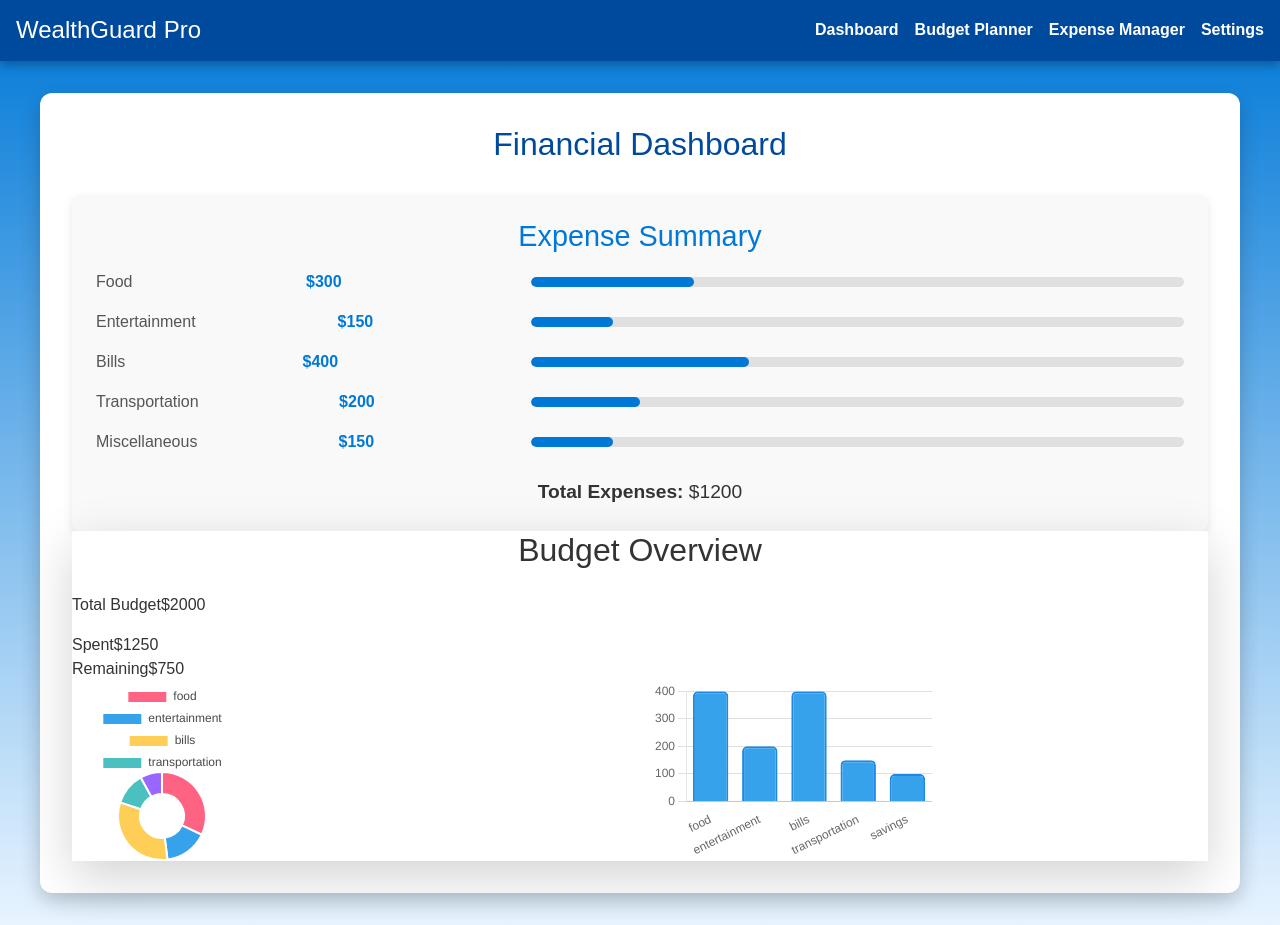
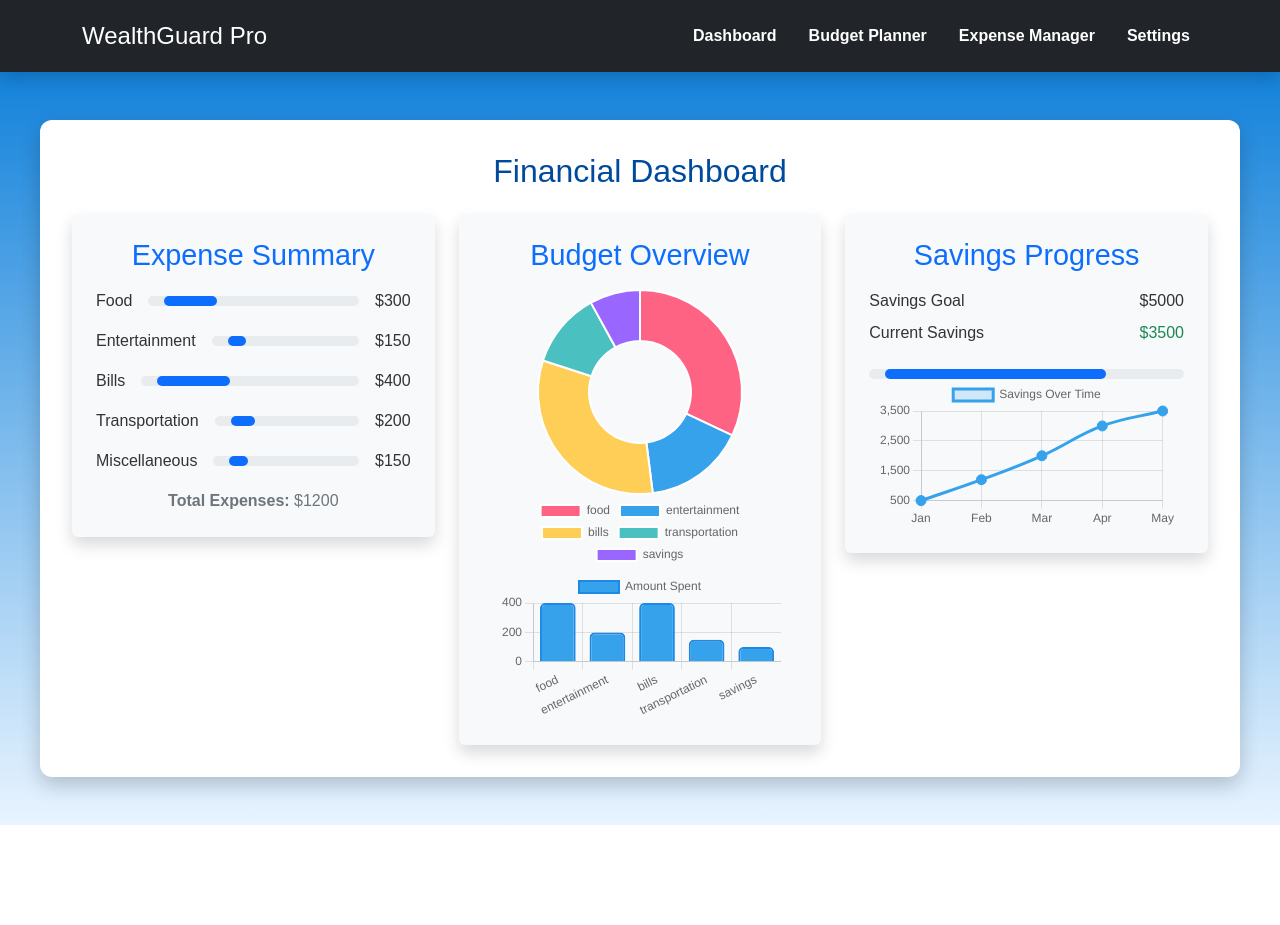
Before and after one commit to HayatDahraj11/React-Finance-Dashboard, a React (Vite) app: page /dashboard in a window 1280 px wide. After the commit the page ends 825 px from the top, so only its background shows below. Built offline with nearby package versions, Linux system fonts and the light colour scheme; no server answers; sample sign-in values are in the browser's storage.

Commit message:
SavingsProgress & Enahanced UI

```diff
--- a/src/pages/dashboard/Dashboard.jsx
+++ b/src/pages/dashboard/Dashboard.jsx
@@ -4,6 +4,7 @@ import { useAuth } from '../../contexts/AuthContext';
 import { ExpenseSummary } from '../../../web-project/src/features/analytics/components/ExpenseSummary.jsx';
 import '../../styles/dashboard.css';
 import BudgetOverview from '../../../web-project/src/features/analytics/components/BudgetOverview.jsx';
+import SavingsProgress from '../../../web-project/src/features/analytics/components/SavingsProgress.jsx';
 
 const Dashboard = () => {
     const { token } = useAuth();
@@ -29,28 +30,31 @@ const Dashboard = () => {
 
     return (
         <div>
-            <nav className="navbar">
-                <h1>WealthGuard Pro</h1>
-                <ul>
-                    <li><a href="/dashboard">Dashboard</a></li>
-                    <li><a href="/budget-planner">Budget Planner</a></li>
-                    <li><a href="/expense-manager">Expense Manager</a></li>
-                    <li><a href="/settings">Settings</a></li>
-                </ul>
+            <nav className="navbar navbar-expand-lg navbar-dark bg-dark shadow">
+                <div className="container">
+                    <h1 className="navbar-brand">WealthGuard Pro</h1>
+                    <ul className="navbar-nav ms-auto">
+                        <li className="nav-item"><a className="nav-link" href="/dashboard">Dashboard</a></li>
+                        <li className="nav-item"><a className="nav-link" href="/budget-planner">Budget Planner</a></li>
+                        <li className="nav-item"><a className="nav-link" href="/expense-manager">Expense Manager</a></li>
+                        <li className="nav-item"><a className="nav-link" href="/settings">Settings</a></li>
+                    </ul>
+                </div>
             </nav>
 
-            <div className="dashboard-container">
-                <header className="dashboard-header">
+            <div className="dashboard-container container my-5">
+                <header className="dashboard-header text-center mb-4">
                     <h1>Financial Dashboard</h1>
                 </header>
 
-                <div className="grid grid-cols-1 md:grid-cols-2 lg:grid-cols-3 gap-6">
-                    <ExpenseSummary />
-                    <BudgetOverview />
+                <div className="row g-4">
+                    <div className="col-12 col-lg-4"><ExpenseSummary /></div>
+                    <div className="col-12 col-lg-4"><BudgetOverview /></div>
+                    <div className="col-12 col-lg-4"><SavingsProgress /></div>
                 </div>
 
                 {dashboardData && (
-                    <div>
+                    <div className="mt-4 text-center">
                         <p>Message: {dashboardData.msg}</p>
                         <p>User ID: {dashboardData.user?.id}</p>
                         <p>Access Time: {dashboardData.user?.accessTime}</p>
--- a/web-project/src/features/analytics/components/BudgetOverview.jsx
+++ b/web-project/src/features/analytics/components/BudgetOverview.jsx
@@ -1,3 +1,4 @@
+// src/features/analytics/components/BudgetOverview.jsx
 import React from 'react';
 import { Doughnut, Bar } from 'react-chartjs-2';
 import { Chart as ChartJS, ArcElement, Tooltip, Legend, BarElement, CategoryScale, LinearScale } from 'chart.js';
@@ -60,90 +61,17 @@ export const BudgetOverview = () => {
   };
 
   return (
-    <div className="p-6 bg-white shadow-lg rounded-lg">
-      <h2 className="text-xl font-semibold mb-4 text-center text-gray-700">Budget Overview</h2>
+    <div className="expense-summary bg-light p-4 rounded shadow">
+      <h2 className="text-center text-primary">Budget Overview</h2>
 
-      {/* Total Budget and Spent Progress Bar */}
-      <div className="mb-6">
-        <div className="flex justify-between items-center mb-2">
-          <span className="text-sm text-gray-600">Total Budget</span>
-          <span className="font-semibold text-lg">${budgetData.totalBudget}</span>
+      {/* Charts Section */}
+      <div className="d-flex flex-wrap justify-content-center">
+        <div className="chart-container flex-grow-1 mx-3" style={{ maxWidth: '300px', minWidth: '200px' }}>
+          <Doughnut data={doughnutData} options={{ responsive: true, plugins: { legend: { position: 'bottom' } } }} />
         </div>
 
-        <div className="w-full bg-gray-200 h-4 rounded-full overflow-hidden relative">
-          <div
-            className="bg-gradient-to-r from-green-400 to-green-600 h-full"
-            style={{ width: `${(budgetData.spent / budgetData.totalBudget) * 100}%` }}
-          ></div>
-        </div>
-
-        <div className="flex justify-between items-center mt-2">
-          <span className="text-sm text-gray-600">Spent</span>
-          <span className="font-semibold text-lg text-red-600">${budgetData.spent}</span>
-        </div>
-        <div className="flex justify-between items-center">
-          <span className="text-sm text-gray-600">Remaining</span>
-          <span className="font-semibold text-lg text-green-600">${budgetData.remaining}</span>
-        </div>
-      </div>
-
-      {/* Charts Section */}
-      <div className="row">
-        {/* Doughnut Chart */}
-        <div className="col-12 col-md-6 mb-6">
-          <div className="flex justify-center">
-            <div style={{ width: '180px', height: '180px' }}>
-              <Doughnut
-                data={doughnutData}
-                options={{
-                  responsive: true,
-                  plugins: {
-                    legend: {
-                      position: 'top',
-                      labels: {
-                        color: '#4A4A4A',
-                      },
-                    },
-                  },
-                }}
-              />
-            </div>
-          </div>
-        </div>
-
-        {/* Bar Chart */}
-        <div className="col-12 col-md-6 mb-6">
-          <div className="flex justify-center">
-            <div style={{ width: '280px', height: '180px' }}>
-              <Bar
-                data={barData}
-                options={{
-                  responsive: true,
-                  maintainAspectRatio: false,
-                  scales: {
-                    x: {
-                      grid: {
-                        display: false,
-                      },
-                    },
-                    y: {
-                      ticks: {
-                        stepSize: 50,
-                      },
-                      grid: {
-                        color: '#E0E0E0',
-                      },
-                    },
-                  },
-                  plugins: {
-                    legend: {
-                      display: false,
-                    },
-                  },
-                }}
-              />
-            </div>
-          </div>
+        <div className="chart-container flex-grow-1 mx-3" style={{ maxWidth: '300px', minWidth: '200px' }}>
+          <Bar data={barData} options={{ responsive: true, maintainAspectRatio: false }} />
         </div>
       </div>
     </div>
--- a/web-project/src/features/analytics/components/ExpenseSummary.jsx
+++ b/web-project/src/features/analytics/components/ExpenseSummary.jsx
@@ -15,22 +15,20 @@ export const ExpenseSummary = () => {
   const calculatePercentage = (amount) => (amount / expenses.total) * 100;
 
   return (
-    <div className="expense-summary">
-      <h2>Expense Summary</h2>
-      <div>
-        {Object.keys(expenses.categories).map((category) => (
-          <div key={category} className="expense-item">
-            <span className="category">{category}</span>
-            <span className="amount">${expenses.categories[category]}</span>
-            <div className="progress-bar">
-              <div style={{ width: `${calculatePercentage(expenses.categories[category])}%` }}></div>
+<div className="expense-summary bg-light p-4 rounded shadow">
+    <h2 className="text-center text-primary">Expense Summary</h2>
+    {Object.keys(expenses.categories).map((category) => (
+        <div key={category} className="expense-item d-flex align-items-center justify-content-between my-3">
+            <span className="text-capitalize">{category}</span>
+            <div className="progress flex-grow-1 mx-3" style={{ height: '10px' }}>
+                <div className="progress-bar bg-primary" style={{ width: `${calculatePercentage(expenses.categories[category])}%` }}></div>
             </div>
-          </div>
-        ))}
-      </div>
-      <div className="total-expenses">
+            <span>${expenses.categories[category]}</span>
+        </div>
+    ))}
+    <div className="text-center mt-3 text-secondary">
         <strong>Total Expenses:</strong> ${expenses.total}
-      </div>
     </div>
+</div>
   );
 };
--- /dev/null
+++ b/web-project/src/features/analytics/components/SavingsProgress.jsx
@@ -0,0 +1,73 @@
+// src/features/analytics/components/SavingsProgress.jsx
+import React from 'react';
+import { Line } from 'react-chartjs-2';
+import {
+  Chart as ChartJS,
+  LineElement,
+  PointElement,
+  Tooltip,
+  Legend,
+  CategoryScale,
+  LinearScale,
+} from 'chart.js';
+
+// Register chart components with Chart.js
+ChartJS.register(LineElement, PointElement, Tooltip, Legend, CategoryScale, LinearScale);
+
+const SavingsProgress = () => {
+  // Dummy data for savings progress
+  const savingsData = {
+    goal: 5000,
+    current: 3500,
+    progress: [500, 1200, 2000, 3000, 3500],
+    months: ['Jan', 'Feb', 'Mar', 'Apr', 'May'],
+  };
+
+  // Line chart data
+  const lineData = {
+    labels: savingsData.months,
+    datasets: [
+      {
+        label: 'Savings Over Time',
+        data: savingsData.progress,
+        borderColor: '#36A2EB',
+        backgroundColor: 'rgba(54, 162, 235, 0.2)',
+        tension: 0.4,
+        pointRadius: 5,
+        pointBackgroundColor: '#36A2EB',
+      },
+    ],
+  };
+
+  return (
+    <div className="expense-summary bg-light p-4 rounded shadow">
+      <h2 className="text-center text-primary">Savings Progress</h2>
+
+      {/* Goal and Current Savings */}
+      <div className="mb-6">
+        <div className="d-flex justify-content-between align-items-center">
+          <span className="text-sm text-gray-600">Savings Goal</span>
+          <span className="font-semibold text-lg">${savingsData.goal}</span>
+        </div>
+        <div className="d-flex justify-content-between align-items-center mt-2">
+          <span className="text-sm text-gray-600">Current Savings</span>
+          <span className="font-semibold text-success">${savingsData.current}</span>
+        </div>
+
+        <div className="progress bg-gray-200 rounded-full overflow-hidden mt-4" style={{ height: '10px' }}>
+          <div
+            className="progress-bar bg-primary"
+            style={{ width: `${(savingsData.current / savingsData.goal) * 100}%` }}
+          ></div>
+        </div>
+      </div>
+
+      {/* Line Chart */}
+      <div className="chart-container mx-auto" style={{ maxWidth: '300px' }}>
+        <Line data={lineData} options={{ maintainAspectRatio: false }} />
+      </div>
+    </div>
+  );
+};
+
+export default SavingsProgress;
```
